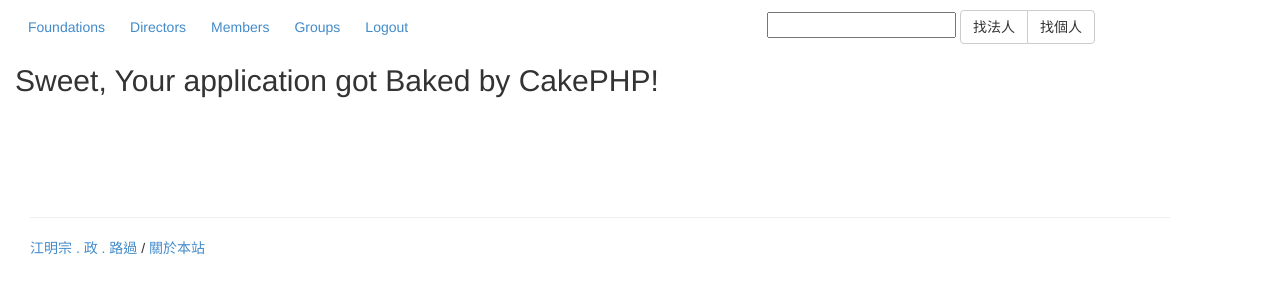
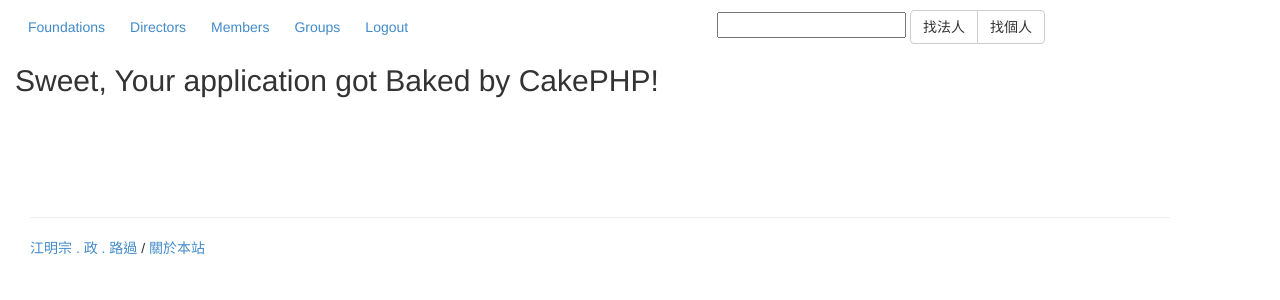
Before and after one commit to kiang/foundations, a CakePHP app: the page made by View/Pages/home.ctp in a window 1280 px wide. Shown: the part 60-360 px from the top of the page. Run offline with PHP 8.4 and a stand-in for CakePHP, Linux system fonts and the light colour scheme; the template is opened without the code that fills it, so the values that code supplies are empty; some libraries are stand-ins or nearby versions.

Commit message:
fix layout width

```diff
--- a/View/Layouts/default.ctp
+++ b/View/Layouts/default.ctp
@@ -98,7 +98,7 @@
         <script type="text/javascript">
                     (adsbygoogle = window.adsbygoogle || []).push({});
                     $(function () {
-                        $('div#base-container').width($('body').width() - 200);
+                        $('div#base-container').width($(window).width() - 250);
                         $('a.btn-foundation').click(function () {
                             var keyword = $('input#keyword').val();
                             if (keyword !== '') {
```
